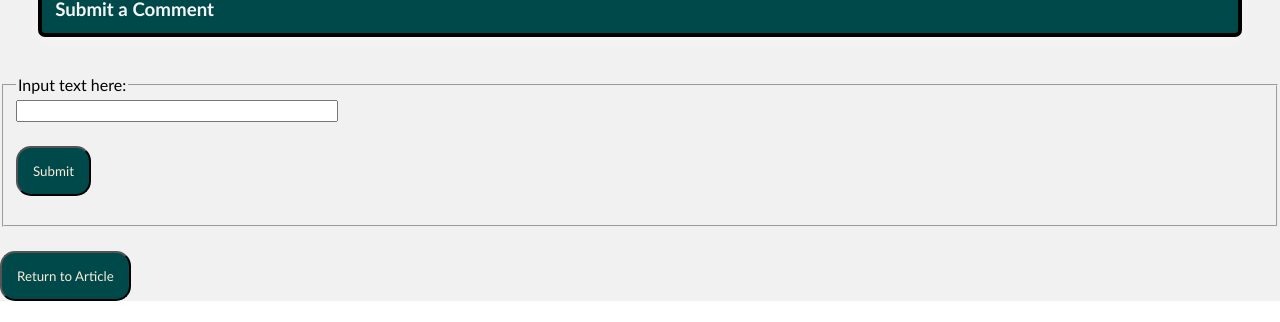
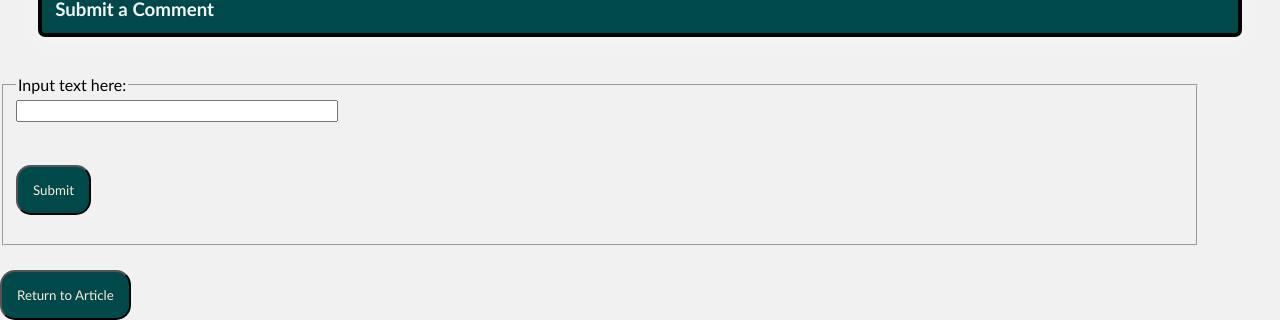
Before and after one commit to jd4545/News-Frontend, a React (Create React App) app: page /articles/1/comments in a window 1280 px wide. Shown: the part 266-588 px from the top of the page. Built offline with nearby package versions, Linux system fonts and the light colour scheme; no server answers.

Commit message:
maxwidth applied to cards

```diff
--- a/src/App.css
+++ b/src/App.css
@@ -160,6 +160,7 @@
   padding: 3%;
   background-color: rgb(241, 241, 241);
   box-shadow: rgba(0, 0, 0, 0.35) 0px 5px 15px;
+  max-width: 1200px;
 }
 .article--votes__button {
   border: solid 2px;
@@ -191,6 +192,7 @@
   border: 2px;
   background-color: rgb(0, 73, 75);
   color: rgb(241, 241, 241);
+  max-width: 1200px;
 }
 #users--userheader {
   padding-top: 2%;
@@ -256,15 +258,20 @@
   margin: 5%;
   align-self: center;
   box-shadow: rgba(0, 0, 0, 0.35) 0px 5px 15px;
+  max-width: 1000px;
 }
 .comment--detail {
   background-color: rgb(230, 230, 230);
 }
 /* Post Comment page */
-#inpur--comment {
+.comment--form{
+  max-width: 1200px;
+}
+#input--comment {
   display: flex;
   align-items: center;
   justify-content: space-between;
+
 }
 #articlereturn--postcomment {
   text-align: center;
```
